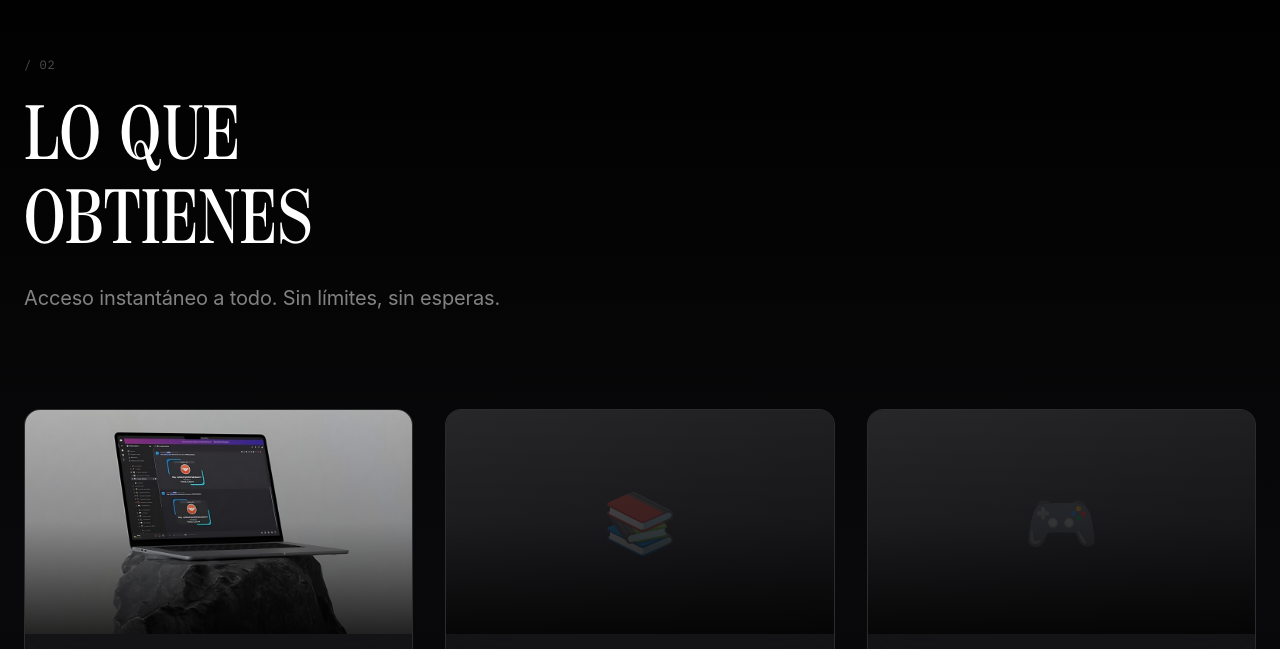
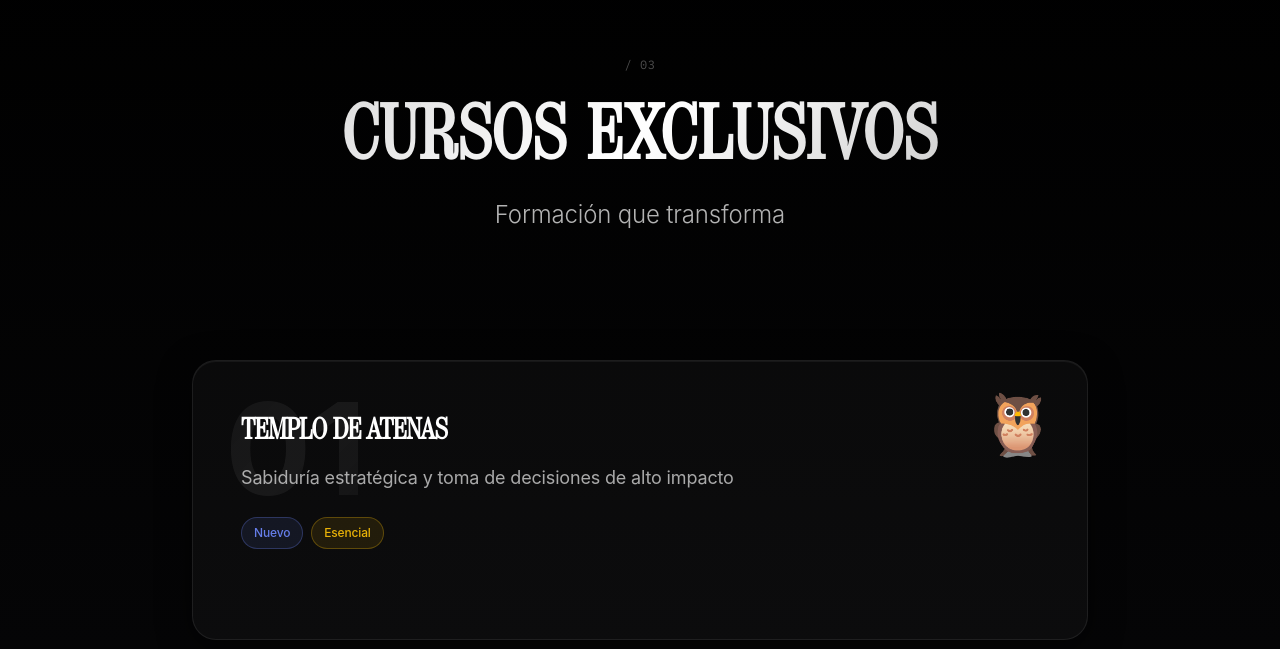
Before and after one commit to mysticcbrand-hub/portalculture, a Next.js app: page / in a window 1280 px wide. Shown: the part 2151-2800 px from the top of the page. Built offline with nearby package versions, Linux system fonts and the light colour scheme.

Commit message:
Add scroll-reveal courses section with 3D hover effects and chrome glassmorphism

```diff
--- /dev/null
+++ b/app/components/ScrollRevealCourses.tsx
@@ -0,0 +1,301 @@
+'use client'
+
+import { useEffect, useRef, useState } from 'react'
+
+interface Course {
+  id: number
+  number: string
+  title: string
+  description: string
+  tags: { text: string; variant: 'new' | 'premium' | 'updated' | 'popular' }[]
+  icon: string
+}
+
+const courses: Course[] = [
+  {
+    id: 1,
+    number: '01',
+    title: 'Templo de Atenas',
+    description: 'Sabiduría estratégica y toma de decisiones de alto impacto',
+    tags: [{ text: 'Nuevo', variant: 'new' }, { text: 'Esencial', variant: 'premium' }],
+    icon: '🦉',
+  },
+  {
+    id: 2,
+    number: '02',
+    title: 'Templo de Ares',
+    description: 'Mentalidad de guerrero y resiliencia inquebrantable',
+    tags: [{ text: 'Premium', variant: 'premium' }],
+    icon: '⚔️',
+  },
+  {
+    id: 3,
+    number: '03',
+    title: 'Templo de Apolo',
+    description: 'Excelencia personal y perfección en la ejecución',
+    tags: [{ text: 'Actualizado', variant: 'updated' }],
+    icon: '☀️',
+  },
+  {
+    id: 4,
+    number: '04',
+    title: 'Templo de Zeus',
+    description: 'Liderazgo autoritario y poder de influencia',
+    tags: [{ text: 'Popular', variant: 'popular' }],
+    icon: '⚡',
+  },
+  {
+    id: 5,
+    number: '05',
+    title: 'Templo de Adonis',
+    description: 'Construcción de marca personal y presencia magnética',
+    tags: [{ text: 'Nuevo', variant: 'new' }, { text: 'Premium', variant: 'premium' }],
+    icon: '✨',
+  },
+]
+
+export default function ScrollRevealCourses() {
+  const cardsRef = useRef<(HTMLDivElement | null)[]>([])
+  const [mousePositions, setMousePositions] = useState<{ [key: number]: { x: number; y: number; spotX: number; spotY: number } }>({})
+
+  useEffect(() => {
+    const observerOptions = {
+      threshold: 0.2,
+      rootMargin: '-50px',
+    }
+
+    const observerCallback = (entries: IntersectionObserverEntry[]) => {
+      entries.forEach((entry) => {
+        if (entry.isIntersecting) {
+          entry.target.classList.add('visible')
+        }
+      })
+    }
+
+    const observer = new IntersectionObserver(observerCallback, observerOptions)
+
+    cardsRef.current.forEach((card) => {
+      if (card) observer.observe(card)
+    })
+
+    return () => {
+      cardsRef.current.forEach((card) => {
+        if (card) observer.unobserve(card)
+      })
+    }
+  }, [])
+
+  const handleMouseMove = (e: React.MouseEvent<HTMLDivElement>, courseId: number) => {
+    const card = e.currentTarget
+    const rect = card.getBoundingClientRect()
+    const x = e.clientX - rect.left
+    const y = e.clientY - rect.top
+
+    const xPercent = x / rect.width
+    const yPercent = y / rect.height
+
+    const rotateY = (xPercent - 0.5) * 10
+    const rotateX = (0.5 - yPercent) * 10
+
+    const spotX = xPercent * 100
+    const spotY = yPercent * 100
+
+    setMousePositions((prev) => ({
+      ...prev,
+      [courseId]: { x: rotateX, y: rotateY, spotX, spotY },
+    }))
+  }
+
+  const handleMouseLeave = (courseId: number) => {
+    setMousePositions((prev) => ({
+      ...prev,
+      [courseId]: { x: 0, y: 0, spotX: 50, spotY: 50 },
+    }))
+  }
+
+  return (
+    <section className="relative py-24 md:py-32 overflow-hidden">
+      {/* Background */}
+      <div className="absolute inset-0 bg-gradient-to-b from-black via-zinc-950 to-black" />
+
+      <div className="relative z-10 max-w-7xl mx-auto px-4 md:px-6">
+        {/* Section Header */}
+        <div className="text-center mb-32">
+          <span className="font-mono text-xs tracking-wider text-white/30 mb-4 block">/ 03</span>
+          <h2 className="text-[clamp(2.5rem,6vw,5rem)] font-bold leading-[1.1] mb-6">
+            <span
+              className="block"
+              style={{
+                background: 'linear-gradient(135deg, #C0C0C0, #FFFFFF, #A8A8A8)',
+                WebkitBackgroundClip: 'text',
+                WebkitTextFillColor: 'transparent',
+                backgroundClip: 'text',
+              }}
+            >
+              Cursos Exclusivos
+            </span>
+          </h2>
+          <p className="text-xl md:text-2xl text-white/70 font-light">Formación que transforma</p>
+        </div>
+
+        {/* Course Cards */}
+        <div className="space-y-32 md:space-y-40 max-w-4xl mx-auto">
+          {courses.map((course, index) => {
+            const pos = mousePositions[course.id] || { x: 0, y: 0, spotX: 50, spotY: 50 }
+
+            return (
+              <div
+                key={course.id}
+                ref={(el) => {
+                  cardsRef.current[index] = el
+                }}
+                className="course-card group"
+                onMouseMove={(e) => handleMouseMove(e, course.id)}
+                onMouseLeave={() => handleMouseLeave(course.id)}
+                style={{
+                  transform: `perspective(1000px) rotateX(${pos.x}deg) rotateY(${pos.y}deg) scale3d(1, 1, 1) translateZ(0)`,
+                  // @ts-ignore
+                  '--spot-x': `${pos.spotX}%`,
+                  '--spot-y': `${pos.spotY}%`,
+                }}
+              >
+                {/* Backdrop blur card */}
+                <div className="relative backdrop-blur-xl bg-white/[0.03] border border-white/[0.08] rounded-3xl p-8 md:p-12 min-h-[280px] overflow-hidden">
+                  {/* Spotlight effect */}
+                  <div className="spotlight" />
+
+                  {/* Chrome border glow */}
+                  <div className="chrome-glow" />
+
+                  {/* Big number background */}
+                  <div
+                    className="absolute top-6 left-8 text-[6rem] md:text-[8rem] font-bold leading-none pointer-events-none"
+                    style={{
+                      background: 'linear-gradient(135deg, #C0C0C0, #FFFFFF, #A8A8A8)',
+                      WebkitBackgroundClip: 'text',
+                      WebkitTextFillColor: 'transparent',
+                      backgroundClip: 'text',
+                      opacity: 0.06,
+                    }}
+                  >
+                    {course.number}
+                  </div>
+
+                  {/* Icon */}
+                  <div className="absolute top-8 right-8 text-5xl md:text-6xl transition-transform duration-300 group-hover:rotate-6">
+                    {course.icon}
+                  </div>
+
+                  {/* Content */}
+                  <div className="relative z-10 max-w-[70%]">
+                    <h3 className="text-2xl md:text-3xl font-semibold text-white mb-4 tracking-tight">{course.title}</h3>
+                    <p className="text-base md:text-lg text-white/65 leading-relaxed mb-6">{course.description}</p>
+
+                    {/* Tags */}
+                    <div className="flex flex-wrap gap-2">
+                      {course.tags.map((tag, idx) => (
+                        <span
+                          key={idx}
+                          className={`tag tag-${tag.variant} inline-block px-3 py-1.5 rounded-full text-xs font-medium border transition-all duration-300`}
+                        >
+                          {tag.text}
+                        </span>
+                      ))}
+                    </div>
+                  </div>
+                </div>
+              </div>
+            )
+          })}
+        </div>
+      </div>
+
+      <style jsx>{`
+        .course-card {
+          opacity: 0;
+          transform: perspective(1000px) translateY(60px) rotateX(-15deg);
+          transition: none;
+          will-change: transform, opacity;
+          backface-visibility: hidden;
+        }
+
+        .course-card.visible {
+          opacity: 1;
+          transform: perspective(1000px) translateY(0) rotateX(0deg);
+          transition: opacity 0.8s cubic-bezier(0.34, 1.56, 0.64, 1), transform 0.8s cubic-bezier(0.34, 1.56, 0.64, 1);
+        }
+
+        .course-card > div {
+          transition: transform 0.2s cubic-bezier(0.34, 1.56, 0.64, 1), box-shadow 0.4s;
+          box-shadow: 0 8px 32px rgba(0, 0, 0, 0.6), inset 0 1px 0 rgba(255, 255, 255, 0.05),
+            0 0 0 rgba(192, 192, 192, 0);
+        }
+
+        .course-card:hover > div {
+          box-shadow: 0 20px 60px rgba(0, 0, 0, 0.7), 0 0 60px rgba(192, 192, 192, 0.15),
+            inset 0 1px 0 rgba(255, 255, 255, 0.1);
+        }
+
+        .spotlight {
+          content: '';
+          position: absolute;
+          inset: 0;
+          background: radial-gradient(500px circle at var(--spot-x) var(--spot-y), rgba(255, 255, 255, 0.08), transparent 40%);
+          opacity: 0;
+          transition: opacity 0.3s;
+          border-radius: inherit;
+          pointer-events: none;
+        }
+
+        .course-card:hover .spotlight {
+          opacity: 1;
+        }
+
+        .chrome-glow {
+          content: '';
+          position: absolute;
+          inset: -1px;
+          background: linear-gradient(135deg, rgba(192, 192, 192, 0.4), rgba(255, 255, 255, 0.6), rgba(192, 192, 192, 0.4));
+          border-radius: inherit;
+          opacity: 0;
+          transition: opacity 0.4s;
+          z-index: -1;
+        }
+
+        .course-card:hover .chrome-glow {
+          opacity: 1;
+        }
+
+        .tag {
+          background: rgba(255, 255, 255, 0.05);
+          border-color: rgba(255, 255, 255, 0.15);
+          color: rgba(255, 255, 255, 0.8);
+        }
+
+        .tag-new {
+          background: rgba(102, 126, 234, 0.1);
+          border-color: rgba(102, 126, 234, 0.3);
+          color: #667eea;
+        }
+
+        .tag-premium {
+          background: rgba(234, 179, 8, 0.1);
+          border-color: rgba(234, 179, 8, 0.3);
+          color: #eab308;
+        }
+
+        .tag-updated {
+          background: rgba(34, 197, 94, 0.1);
+          border-color: rgba(34, 197, 94, 0.3);
+          color: #22c55e;
+        }
+
+        .tag-popular {
+          background: rgba(239, 68, 68, 0.1);
+          border-color: rgba(239, 68, 68, 0.3);
+          color: #ef4444;
+        }
+      `}</style>
+    </section>
+  )
+}
--- a/app/page.tsx
+++ b/app/page.tsx
@@ -3,7 +3,7 @@
 import { useState } from 'react'
 import CreativeHero from './components/CreativeHero'
 import CreativeBenefits from './components/CreativeBenefits'
-import WhatYouGet from './components/WhatYouGet'
+import ScrollRevealCourses from './components/ScrollRevealCourses'
 import CreativeCTA from './components/CreativeCTA'
 import Footer from './components/Footer'
 import Modal from './components/Modal'
@@ -30,8 +30,8 @@ export default function Home() {
       {/* Creative Benefits Section */}
       <CreativeBenefits />
 
-      {/* What You Get Section - NEW */}
-      <WhatYouGet />
+      {/* Scroll Reveal Courses - 5 Templos */}
+      <ScrollRevealCourses />
 
       {/* Creative CTA Section */}
       <CreativeCTA onCtaClick={openModal} />
```
